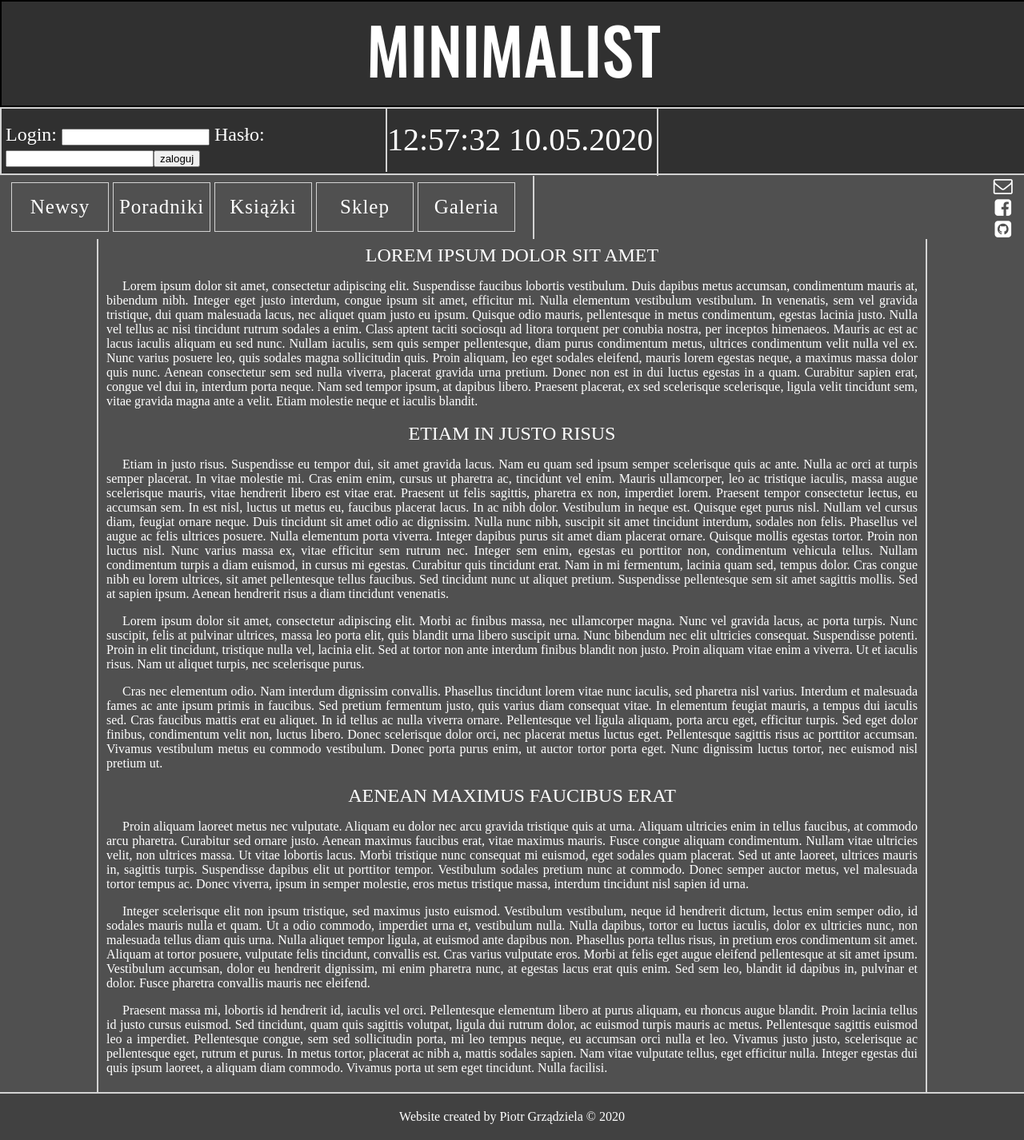
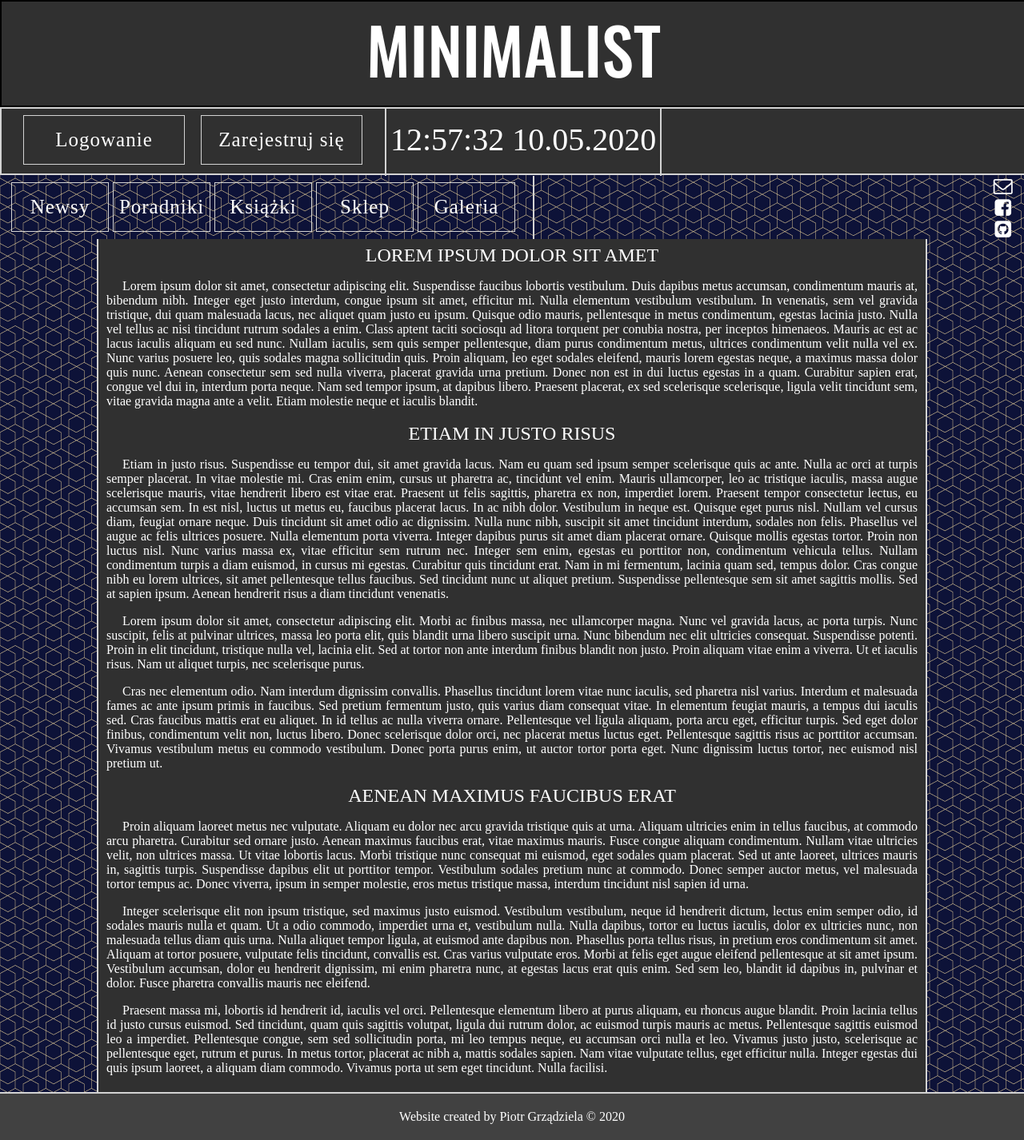
Before and after one commit to SlavicShaman/Website1, a PHP site: page / in a window 1280 px wide. Shown: the whole page at 80% size. Run offline with PHP 8.4, Linux system fonts and the light colour scheme; some web fonts are replaced.

Commit message:
Add files via upload

```diff
--- a/index.php
+++ b/index.php
@@ -24,11 +24,8 @@
 
 	<div class="mainmenu">
 		<div class="login">
-		<form>
-
-		Login: <input type="text" name="userlogin"> Hasło: <input type="text" name="userpassword"><input type="submit" value="zaloguj" id="buttton-logowanie" />
-
-		</form>
+		<a href="#" class="logowanie">Logowanie</a>
+		<a href="#" class="logowanie">Zarejestruj się</a>
 
 		</div>
 			<div id="clock"></div>
--- a/style.css
+++ b/style.css
@@ -27,6 +27,7 @@ font-family: 'Oswald', sans-serif;
 .wrapper {
 	width: 100%;
 	margin: 0px;
+	 background-image: url("photos/oriental-tiles.png") /* Background pattern from Toptal Subtle Patterns */
 
 }
 
@@ -67,14 +68,44 @@ ul.menulist
 
 	width: 470px;
 	float: left;
-	padding-top: 19px;
-	padding-left: 5px;
-	padding-right: 5px;
-	border-right: 2px solid #D3D3D3;
+	text-align: center;
 	height: 60px;
+	padding: 7px;
+	padding-top: 8px;
+	padding-bottom: 9px;
+	font-size: 25px;
+
 
 }
 
+a.logowanie
+{
+
+	text-decoration: none;
+	width: 200px;
+	height: 60px;
+	line-height: 60px;
+	float: left;
+	align: center;
+	text-align: center;
+	vertical-align: middle;
+	line-height: 60px;
+	border: 1px solid #D3D3D3;
+	display: block;
+	margin-left: 20px;
+	letter-spacing: 1px;
+	color: white;
+
+}
+
+
+
+a.logowanie:hover
+{
+	color: #FF8000;
+	background-color: #414141;
+
+}
 
 
 .nawigacja
@@ -174,6 +205,7 @@ ul > li > ul > li > a:hover
 	margin-left: -5px;
 	padding-bottom: 9px;
 	border-right: 2px solid #D3D3D3;
+	border-left: 2px solid #D3D3D3;
 	height: 60px;
 	padding-left: 5px;
 	padding-right: 5px;
@@ -204,7 +236,7 @@ ul > li > ul > li > a:hover
 	border-top: 0;
 	border-bottom: 0;
 	color: white;
-
+	background-color: #303030;
 
 
 }
@@ -260,6 +292,7 @@ a.navlink:hover
 
 }
 
+
 .footer
 {
 	padding-top: 20px;
@@ -271,7 +304,8 @@ a.navlink:hover
 	border-top: 2px solid #D3D3D3;
 }
 
-.sticky {
+.sticky
+{
 	width: 100%;
 	position: fixed;
 	left: 0;
@@ -289,3 +323,11 @@ a.navlink:hover
 	width: 100%;
 
 }
+
+.shop-search
+{
+	align: center;
+	text-align: center;
+
+
+}
```
Also changed, not shown: shopmain.php (+8 -1 lines), photos/oriental-tiles.png (added).
